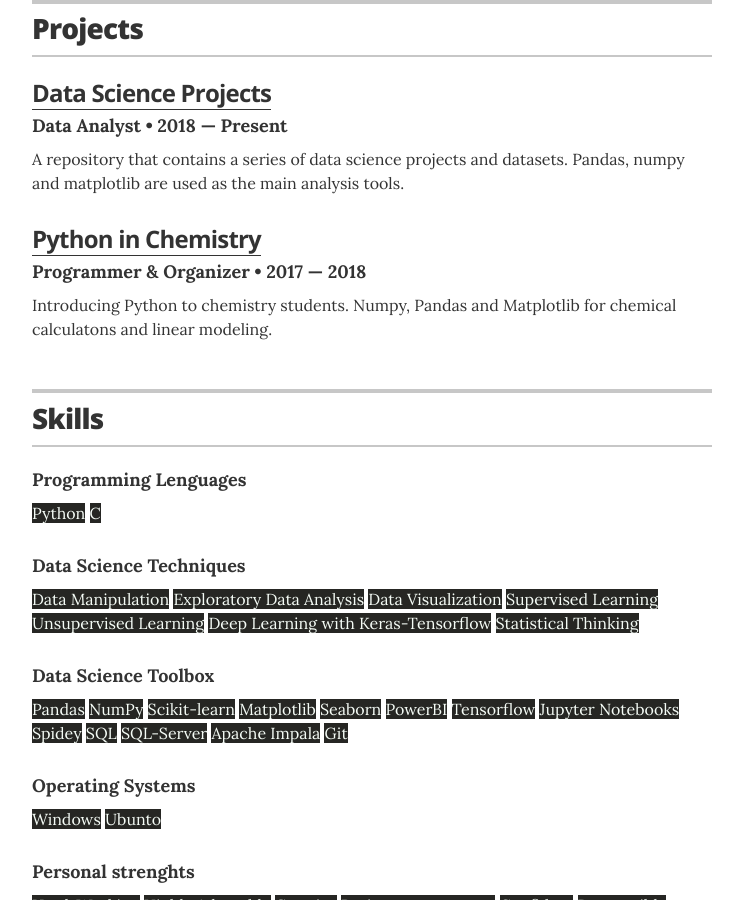
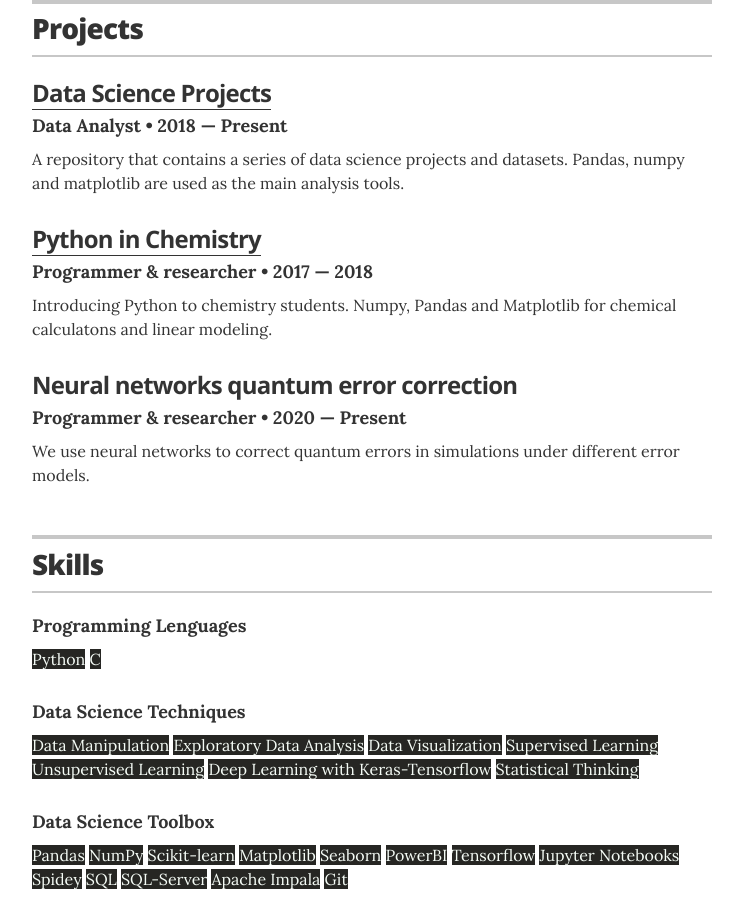
Before and after one commit to jeff0994/jeff0994.github.io, a Jekyll site: the page built from index.html, in a window 1280 px wide and 900 px high, scrolled down 2508 px. Shown: the whole window, without its empty margins (268-1011 px from the left). Built offline with Jekyll 4.4.1, drawn with Linux system fonts in a browser that asks for light colours.

Commit message:
Update projects.yml

```diff
--- a/_data/projects.yml
+++ b/_data/projects.yml
@@ -10,7 +10,15 @@
 
 # Springfield Community Outreach Group
 - project: Python in Chemistry
-  role: Programmer & Organizer
+  role: Programmer & researcher
   duration: 2017 &mdash; 2018
   url: https://github.com/jeff0994/Qu-0560
   description: Introducing Python to chemistry students. Numpy, Pandas and Matplotlib for chemical calculatons and linear modeling.
+
+
+# Springfield Community Outreach Group
+- project: Neural networks quantum error correction
+  role: Programmer & researcher
+  duration: 2020 &mdash; Present
+#  url: https://github.com/jeff0994/Qu-0560
+  description: We use neural networks to correct quantum errors in simulations under different error models.
```
